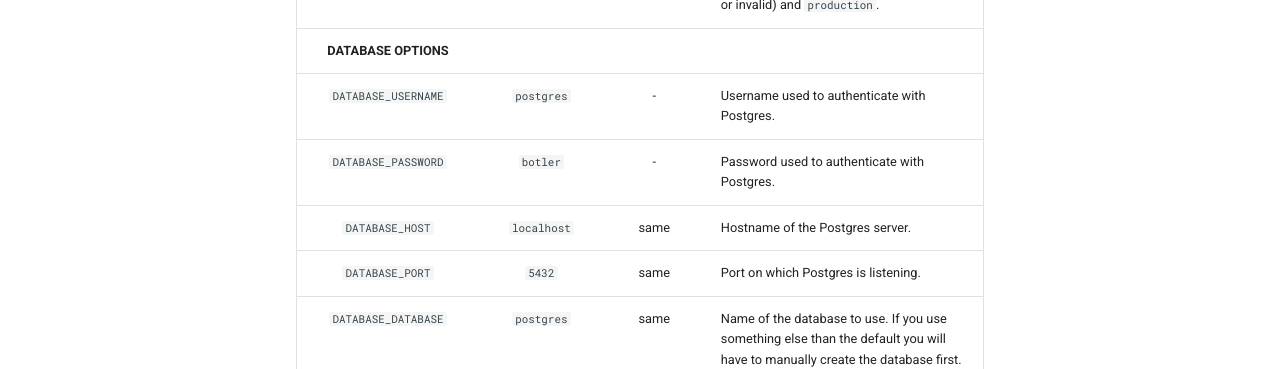
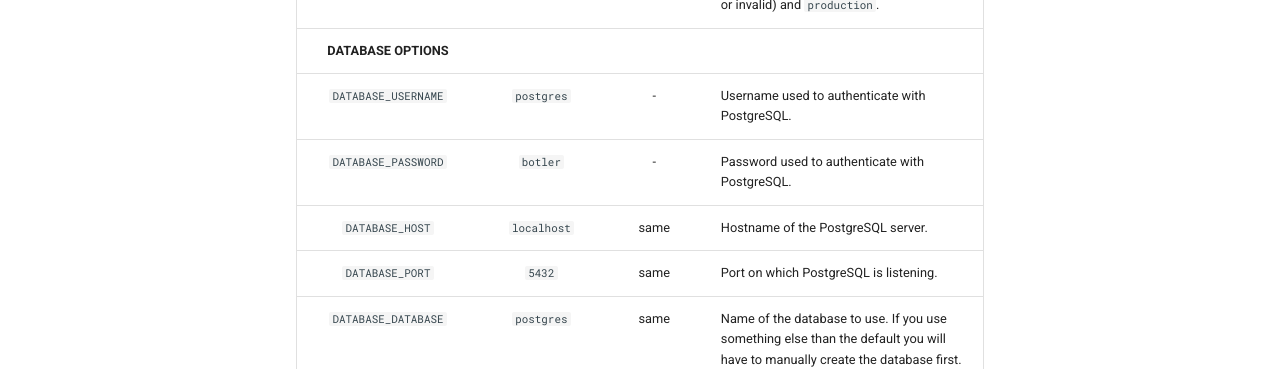
Before and after one commit to Botler-Dev/Botler, an MkDocs documentation site: the page built from docs/Development/Configuration.md, in a window 1280 px wide and 900 px high. Shown: the part 394-763 px from the top of the window. Built offline with MkDocs 1.6.1 and Material for MkDocs 9.7.7, drawn with Linux system fonts in a browser that asks for light colours; comment, search, counter and statistics services are not loaded.

```diff
--- a/docs/Development/Configuration.md
+++ b/docs/Development/Configuration.md
@@ -7,10 +7,10 @@ Botler can be configured via the environment variables below.
 | :---------------------------------: | :-----------------------: | :----------: | :----------------------------------------------------------------------------------------------------------------------------------------------------------------------------------- |
 |             `NODE_ENV`              |             -             |      -       | In what environment the bot is running. Options are `development` (default if empty or invalid) and `production`.                                                                    |
 |        **DATABASE OPTIONS**         |
-|         `DATABASE_USERNAME`         |        `postgres`         |      -       | Username used to authenticate with Postgres.                                                                                                                                         |
-|         `DATABASE_PASSWORD`         |         `botler`          |      -       | Password used to authenticate with Postgres.                                                                                                                                         |
-|           `DATABASE_HOST`           |        `localhost`        |     same     | Hostname of the Postgres server.                                                                                                                                                     |
-|           `DATABASE_PORT`           |          `5432`           |     same     | Port on which Postgres is listening.                                                                                                                                                 |
+|         `DATABASE_USERNAME`         |        `postgres`         |      -       | Username used to authenticate with PostgreSQL.                                                                                                                                       |
+|         `DATABASE_PASSWORD`         |         `botler`          |      -       | Password used to authenticate with PostgreSQL.                                                                                                                                       |
+|           `DATABASE_HOST`           |        `localhost`        |     same     | Hostname of the PostgreSQL server.                                                                                                                                                   |
+|           `DATABASE_PORT`           |          `5432`           |     same     | Port on which PostgreSQL is listening.                                                                                                                                               |
 |         `DATABASE_DATABASE`         |        `postgres`         |     same     | Name of the database to use. If you use something else than the default you will have to manually create the database first.                                                         |
 |           `DATABASE_ARGS`           |             -             |      -       | Connection arguments like `schema=public`. See [Prisma docs](https://www.prisma.io/docs/concepts/database-connectors/postgresql#arguments) for available arguments.                  |
 |           `DATABASE_URL`            |             -             |      -       | Complete connection URL that overwrites all database options above. See [Prisma docs](https://www.prisma.io/docs/concepts/database-connectors/postgresql#connection-url) for schema. |
--- a/mkdocs.yml
+++ b/mkdocs.yml
@@ -56,6 +56,7 @@ nav:
       - Database:
           - Prisma: Development/Database/Prisma.md
           - Entity System: Development/Database/Entity-System.md
+          - Sync Triggers: Development/Database/Sync-Triggers.md
       - Modules:
           - Command:
               - Overview: Development/Modules/Command/Overview.md
```
Also changed, not shown: docs/Development/Database/Entity-System.md (+3 -3 lines), docs/Development/Database/Prisma.md (+1 -1 lines), docs/Development/Database/Sync-Triggers.md (added, +47 -0 lines), docs/Development/Run-Botler.md (+1 -1 lines).
